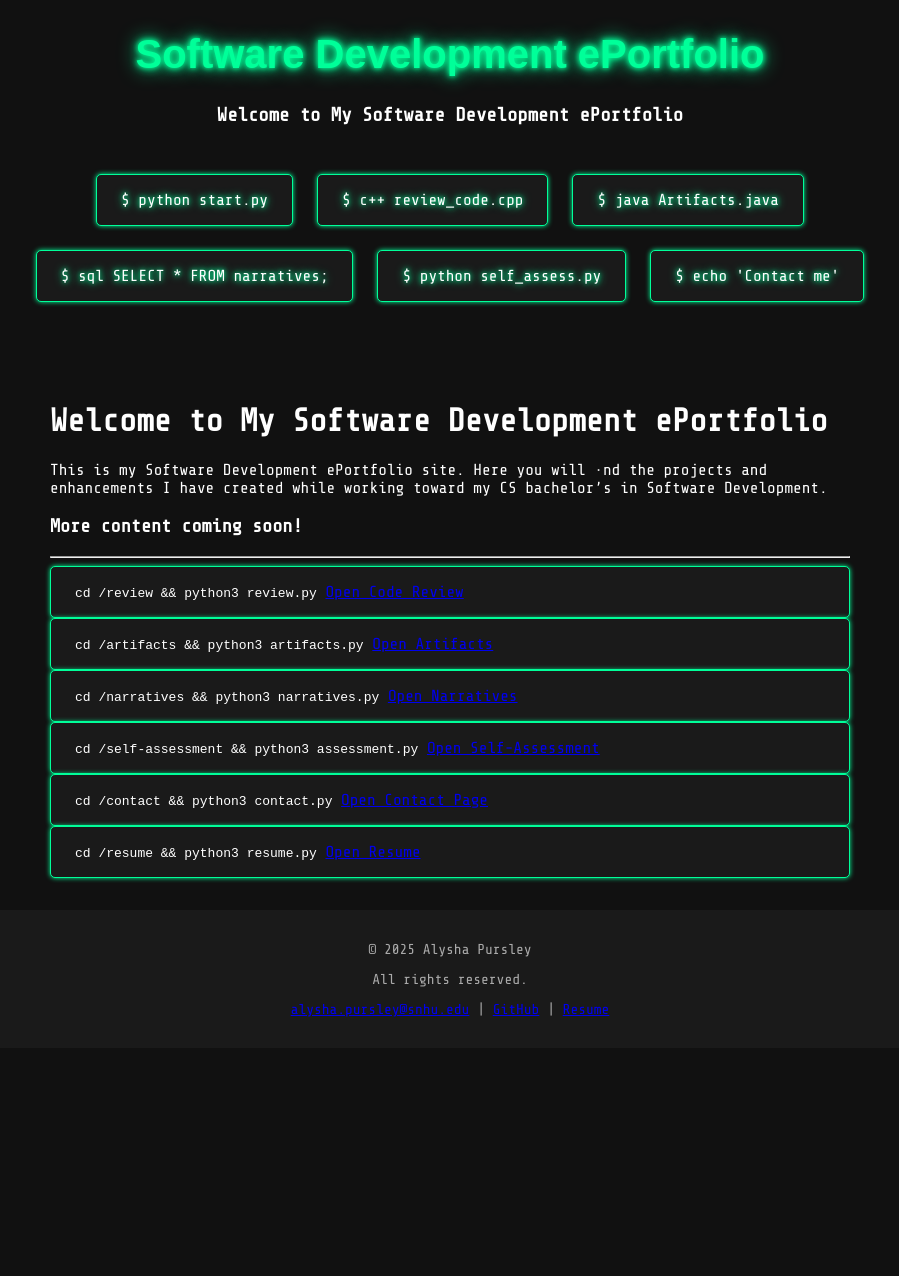
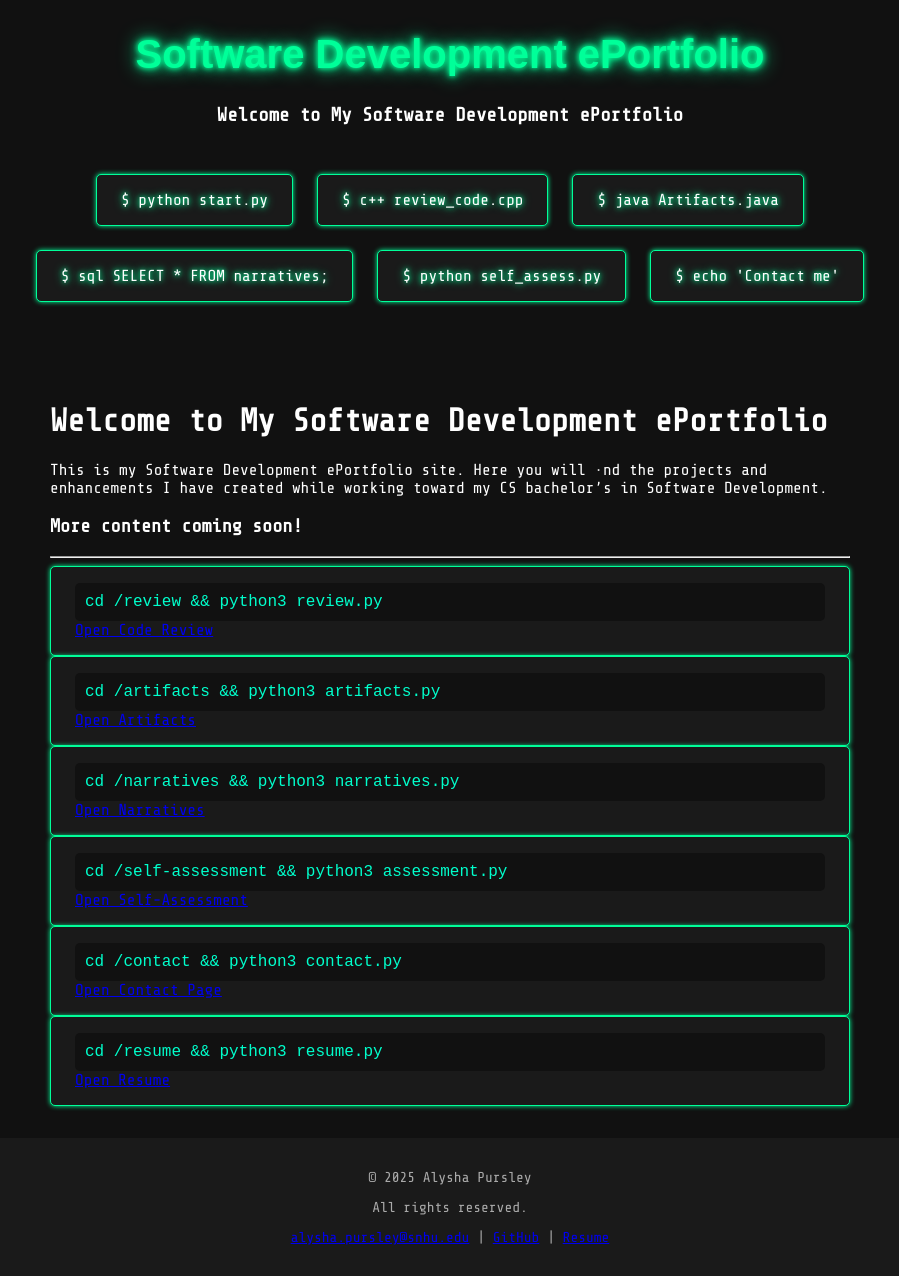
Before and after one commit to apursley2012/Software-Dev-ePortfolio, a Jekyll site: the page built from index.md, in a window 1280 px wide. Shown: the whole page, without its empty margins (190-1089 px from the left). Built offline with Jekyll 4.4.1, drawn with Linux system fonts in a browser that asks for light colours; some web fonts are replaced; before the commit the page ends 1048 px from its top, so only the background shows below that.

Commit message:
Update style.css

```diff
--- a/assets/css/style.css
+++ b/assets/css/style.css
@@ -93,6 +93,43 @@
   padding: 2rem;
 }
 
+/* --- Terminal Card/Window Style Additions --- */
+
+.terminal-window {
+  background-color: #1e1e1e;
+  border-radius: 5px;
+  padding: 20px;
+  max-width: 800px;
+  margin: 40px auto;
+  box-shadow: 0 0 20px #00ffcc;
+}
+
+.terminal-header {
+  display: flex;
+  gap: 8px;
+  padding: 5px 10px;
+}
+
+.red-dot, .yellow-dot, .green-dot {
+  height: 12px;
+  width: 12px;
+  border-radius: 50%;
+  display: inline-block;
+}
+.red-dot { background: #ff5f56; }
+.yellow-dot { background: #ffbd2e; }
+.green-dot { background: #27c93f; }
+
+code {
+  display: block;
+  white-space: pre-wrap;
+  color: #00ffcc;
+  background-color: #111;
+  padding: 10px;
+  border-radius: 5px;
+  font-family: 'Courier New', monospace;
+}
+
 /* Footer */
 footer {
   background-color: #1a1a1a;
```
